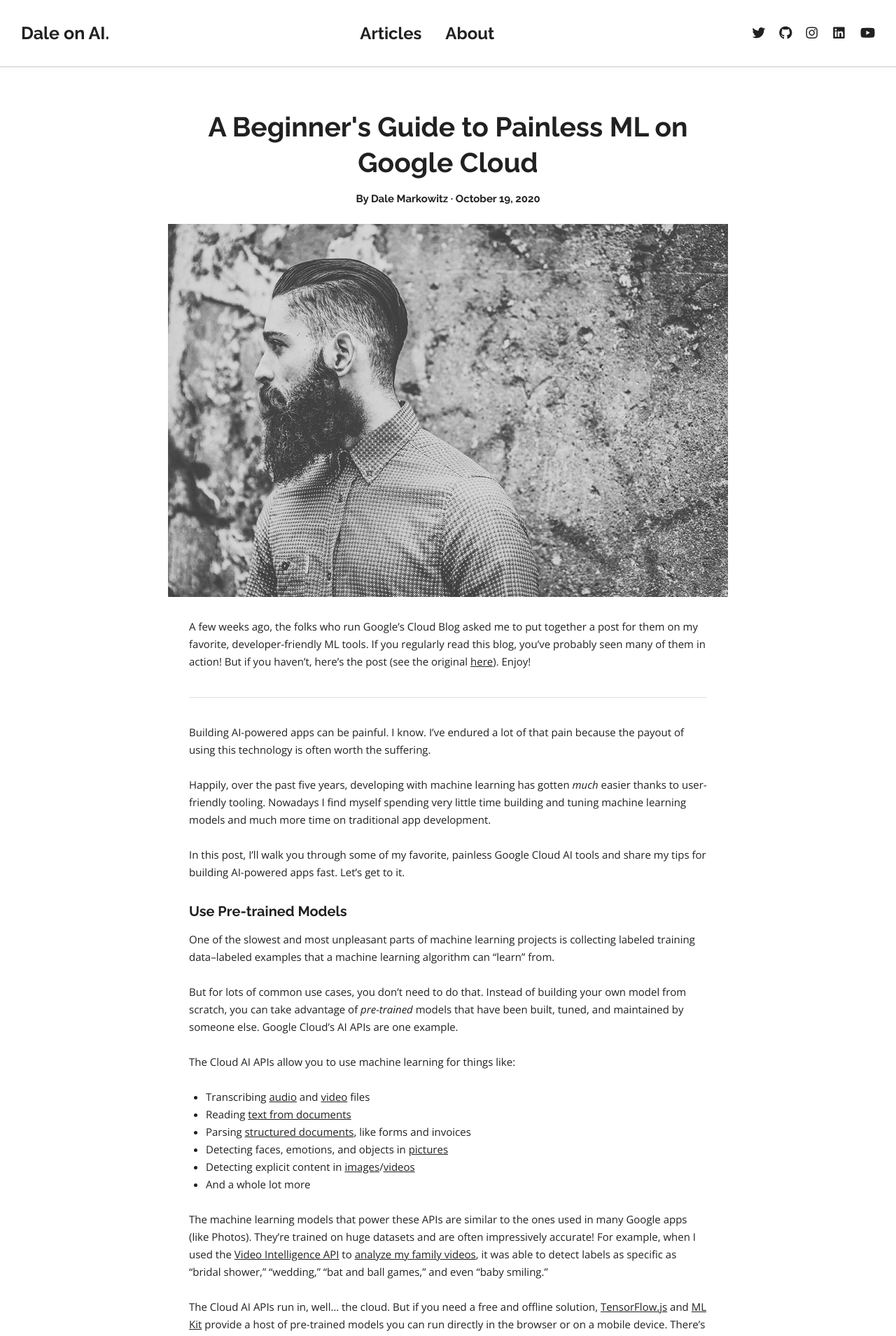
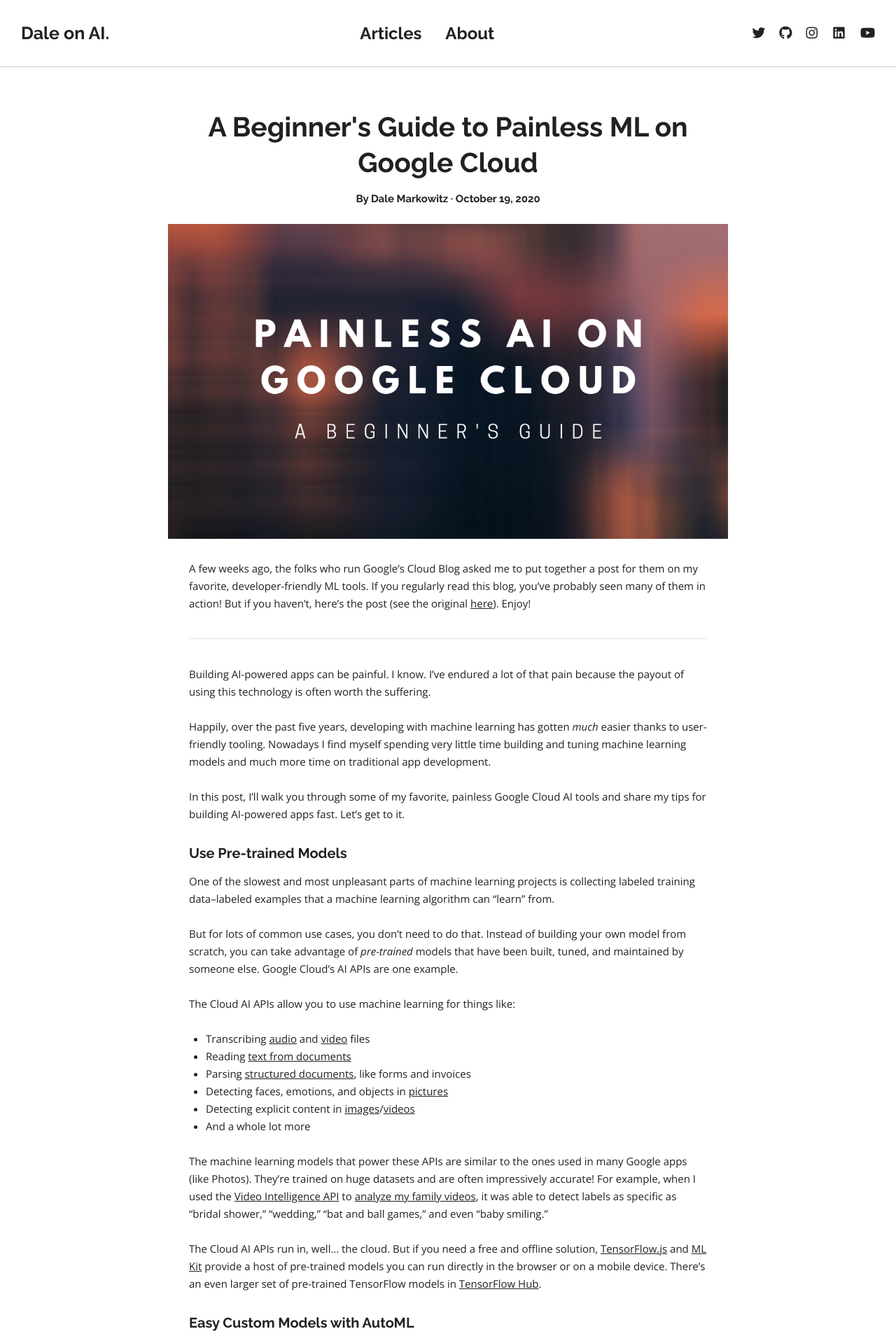
Before and after one commit to dalequark/daleonai, a Jekyll site: the page built from _posts/2020-10-19-a-beginners-guide-to-painless-ml-on-google-cloud.md, in a window 1280 px wide. Shown: the top 1909 px of the page at 70% size. Built offline with Jekyll 4.4.1, drawn with Linux system fonts in a browser that asks for light colours; some web fonts are replaced; a script that is not in the unit is left out; comment, search, counter and statistics services are not loaded.

Commit message:
Update Blog “2020-10-19-a-beginners-guide-to-painless-ml-on-google-cloud”

```diff
--- a/_posts/2020-10-19-a-beginners-guide-to-painless-ml-on-google-cloud.md
+++ b/_posts/2020-10-19-a-beginners-guide-to-painless-ml-on-google-cloud.md
@@ -3,8 +3,8 @@ layout: post
 title: A Beginner's Guide to Painless ML on Google Cloud
 date: 2020-10-19T18:23:26.191Z
 description: "My favorite Google Cloud tools that make it easy for developers to use ML. "
-feature_image: /images/about.jpg
-thumbnail_image: /images/about.jpg
+feature_image: /images/painless-ai-on-google-cloud.png
+thumbnail_image: /images/painless-ai-on-google-cloud-1-.png
 tags:
   - machine learning
   - nlp
```
Also changed, not shown: images/painless-ai-on-google-cloud-1-.png (added), images/painless-ai-on-google-cloud.png (added).
